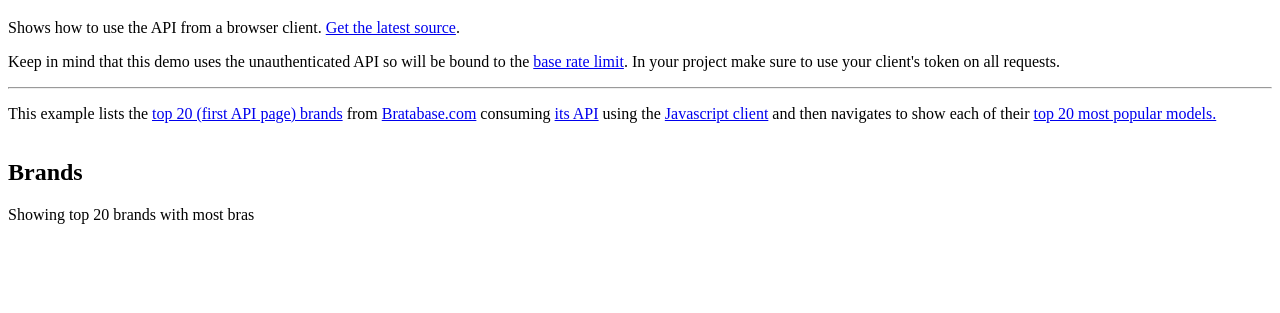
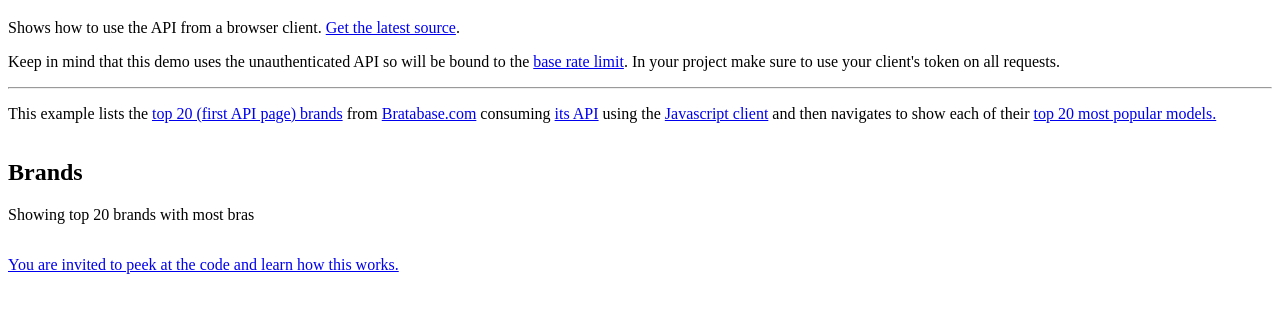
Before and after one commit to Bratabase/api-cors-example, a plain HTML site: page index.html in a window 1280 px wide. Shown: the part 61-374 px from the top of the page. Drawn offline with Linux system fonts and the light colour scheme; a script that the page names is missing.

Commit message:
remove bad tag

```diff
--- a/index.html
+++ b/index.html
@@ -31,7 +31,6 @@ Javascript client</a> and then navigates to show each of their
 models.</a>
 </p>
 
-</hr/>
 <div class="main">
 <section>
 <h2>Brands</h2>
@@ -44,6 +43,7 @@ models.</a>
     <ol class="brand-models"></ol>
 </section>
 </div>
+<p><a href="https://github.com/Bratabase/api-cors-example/blob/master/index.html">You are invited to peek at the code and learn how this works.</a></p>
 
 <script src="https://rawgit.com/Bratabase/bratabase-js/master/bratabase.js"></script>
 <script>
```
